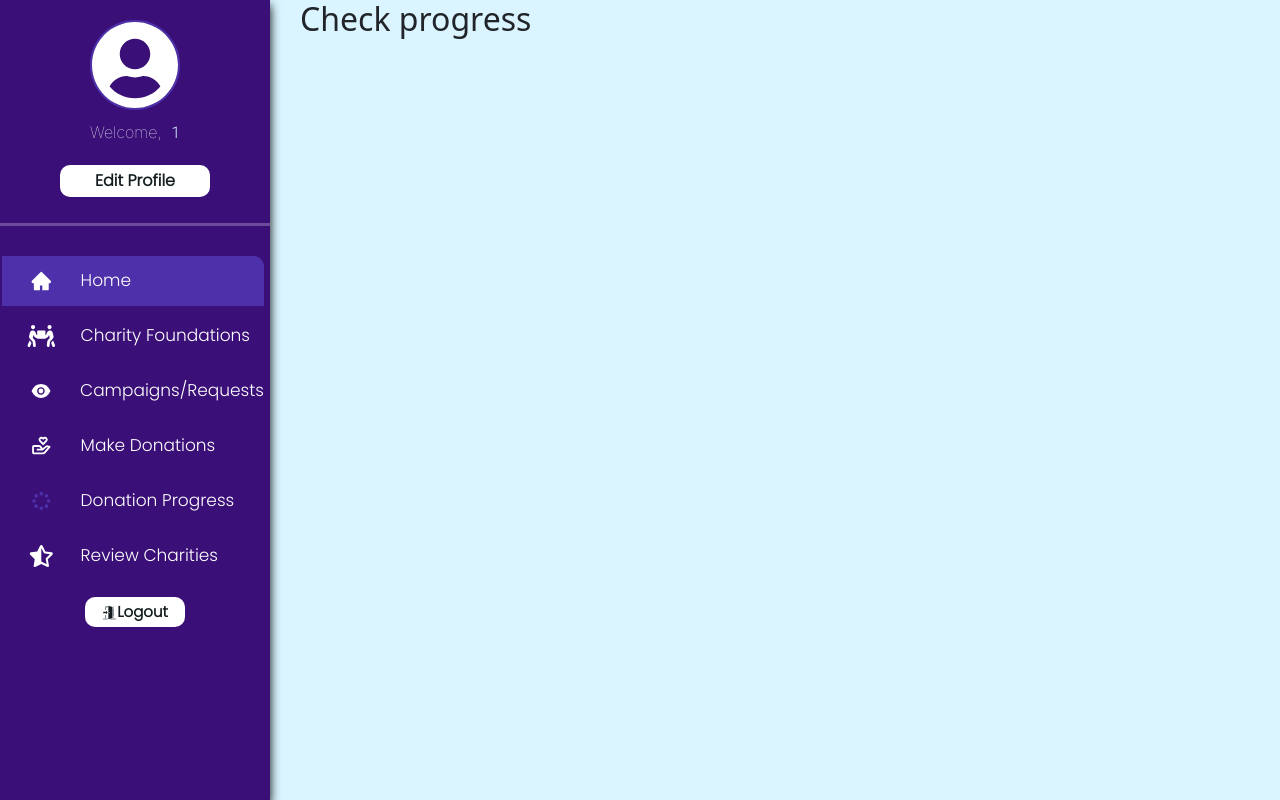
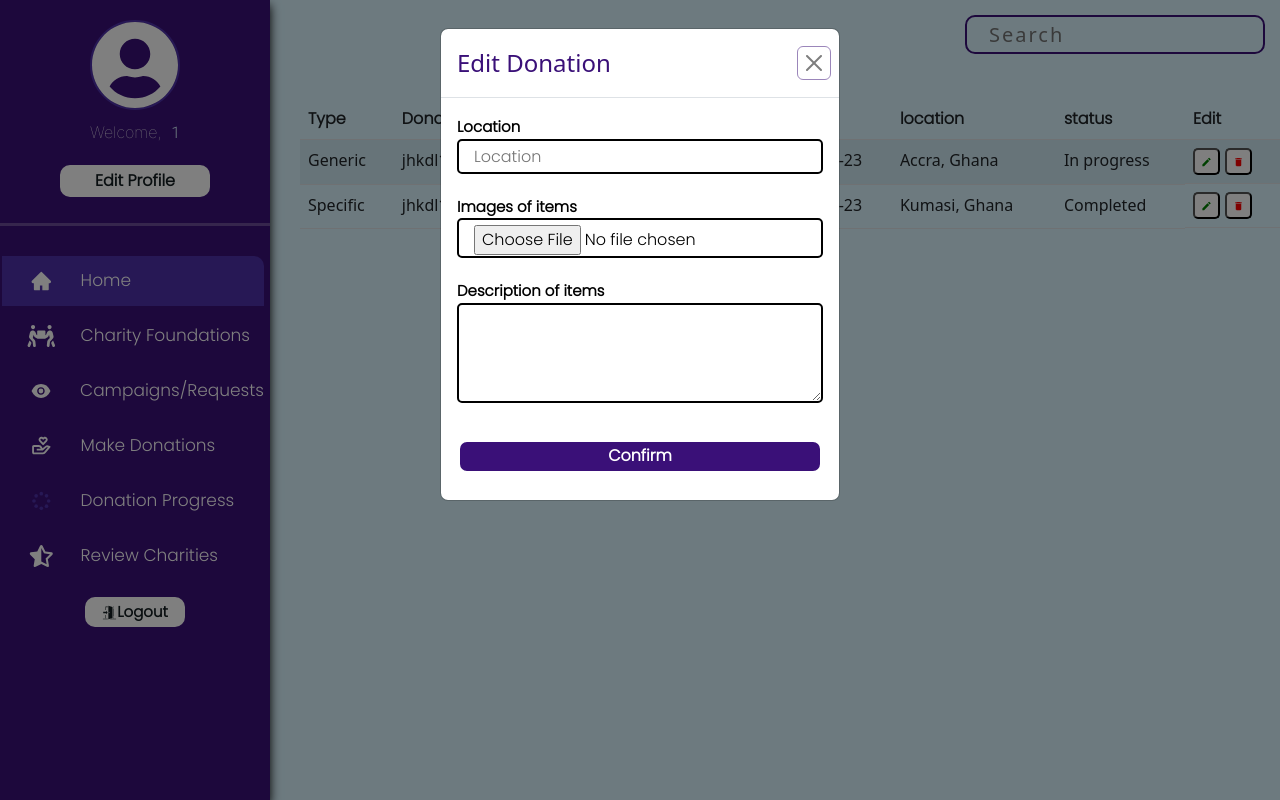
Before and after one commit to CareToShare-Project/CareToShare-Frontend, a React (Create React App) app: page /login/Donor/1/donationProgress in a window 1280 px wide. Built offline with nearby package versions, Linux system fonts and the light colour scheme; a web font is replaced by a local one.

Commit message:
implementing donation progress component

```diff
--- a/src/App.tsx
+++ b/src/App.tsx
@@ -16,6 +16,7 @@ import ForgotPassword from './Components/PasswordReset/ForgotPassword';
 import ViewFoundations from './Components/DonorPage/ViewFoundations';
 import ViewRequests from './Components/DonorPage/ViewRequests';
 import MakeDonation from './Components/DonorPage/MakeDonation';
+import DonationProgress from './Components/DonorPage/DonationProgress';
 
 
 
@@ -61,7 +62,7 @@ function App() {
               <Route path='viewCharities' element={<ViewFoundations />}/>
               <Route path='viewRequests' element = {<ViewRequests />}/>
               <Route path='makeDonations' element = {<MakeDonation />} />
-              <Route path='donationProgress' element = {<h2>Check progress</h2>}/>
+              <Route path='donationProgress' element = {<DonationProgress />}/>
               <Route path='reviewCharities' element = {<h2>Review Charities</h2>} />
               <Route path='editProfile' element = {<h2>Edit UserProfile</h2>} />
             </Route>
--- /dev/null
+++ b/src/Components/DonorPage/DonationProgress.tsx
@@ -0,0 +1,96 @@
+import React, { useState } from 'react'
+import {DeleteButton, EditButton, RightSideContentWrapper, TableWrapper,
+    UpdateDonationConfirmButton, UpdateDonationField, UpdateDonationInputLabel,
+    UpdateDonationTextWrapper } from './DonorStyles';
+import { MdDelete, MdEdit } from 'react-icons/md';
+import SearchBar from '../Shared_util/SearchBar/SearchBar';
+import Table from 'react-bootstrap/Table';
+import Modal from 'react-bootstrap/Modal';
+import "../Shared_Styles/Modal/modal.css"
+
+
+const DonationProgress = () => {
+    const [query, setQuery] = useState('')
+    const [show, setShow] = useState(true)
+
+    return(
+        <RightSideContentWrapper>
+            <SearchBar query={query} setQuery={setQuery}/>
+            <TableWrapper>
+                <Table responsive className='table' striped hover >
+                    <thead className='table-heading'>
+                        <tr>
+                            <th>Type</th>
+                            <th>Donation Id</th>
+                            <th>Organisation</th>
+                            <th>Date</th>
+                            <th>location</th>
+                            <th>status</th>
+                            <th>Edit</th>
+                        </tr>
+                    </thead>
+                    <tbody>
+                        <tr>
+                            <td>Generic</td>
+                            <td>jhkdl12335kjdf</td>
+                            <td>-</td>
+                            <td>22-05-23</td>
+                            <td>Accra, Ghana</td>
+                            <td>In progress</td>
+                            <td style={{'display' : 'flex', 'gap':'5px'}}>
+                                <EditButton>
+                                    <MdEdit />
+                                </EditButton>
+                                <DeleteButton>
+                                    <MdDelete />
+                                </DeleteButton>
+                            </td>
+                        </tr>
+                        <tr>
+                            <td>Specific</td>
+                            <td>jhkdl12335kjdf</td>
+                            <td>Boosaataa Foundation</td>
+                            <td>22-05-23</td>
+                            <td>Kumasi, Ghana</td>
+                            <td>Completed</td>
+                            <td style={{'display' : 'flex', 'gap':'5px'}}>
+                                <EditButton>
+                                    <MdEdit />
+                                </EditButton>
+                                <DeleteButton>
+                                    <MdDelete />
+                                </DeleteButton>
+                            </td>
+                        </tr>
+                    </tbody>
+                </Table>
+
+                {/* modal that pops up to edit donation */}
+                <Modal show={show} onHide={()=>setShow(false)}>
+                    <Modal.Header closeButton>
+                        <Modal.Title>Edit Donation</Modal.Title>
+                    </Modal.Header>
+
+                    <Modal.Body>
+                        <div>
+                            <UpdateDonationInputLabel>Location</UpdateDonationInputLabel>
+                            <UpdateDonationField type='text' placeholder='Location'/>
+                        </div>
+                        <div>
+                            <UpdateDonationInputLabel>Images of items</UpdateDonationInputLabel>
+                            <UpdateDonationField type='file' className='file-field'/>
+                        </div>
+                        <div>
+                            <UpdateDonationInputLabel>Description of items</UpdateDonationInputLabel>
+                            <UpdateDonationTextWrapper defaultValue={''}></UpdateDonationTextWrapper>
+                        </div>
+                        <UpdateDonationConfirmButton>Confirm</UpdateDonationConfirmButton>
+                    </Modal.Body>
+                </Modal>
+
+        </TableWrapper>
+        </RightSideContentWrapper>
+    )
+};
+
+export default DonationProgress;
--- a/src/Components/DonorPage/DonorStyles.ts
+++ b/src/Components/DonorPage/DonorStyles.ts
@@ -1,4 +1,5 @@
 import styled, {keyframes} from 'styled-components'
+import { TextWrapper } from '../CharityPage/CharityStyles'
 
 // Registration styles
 export const RegistrationWrapper = styled.div`
@@ -138,6 +139,7 @@ export const RightSideContentWrapper = styled.div`
         overflow-x: hidden;
 
     }
+
 `
 
 // view foundation and view requests styles
@@ -282,6 +284,7 @@ export const DonationFormContainer = styled.div`
     align-items: center;
     justify-content: center;
     height: 100vh;
+
 `
 
 export const DonationForms = styled.form`
@@ -332,3 +335,61 @@ export const DonationInputField = styled(InputField)`
     border: 2px solid ${({theme}) => theme.background.primary};
     width: 100%;
 `
+
+// check donation progress styles
+export const TableWrapper = styled.div`
+    .table{
+        .table-heading{
+            font-family: Poppins;
+            font-weight: 800;
+        }
+    }
+
+`
+
+export const EditButton = styled.button`
+    width: 27px;
+    height: 27px;
+    display: flex;
+    align-items: center;
+    border-radius: 5px;
+    background: white;
+    color: green;
+`
+
+export const DeleteButton = styled(EditButton)`
+    color: red;
+`
+
+export const UpdateDonationField = styled.input`
+    width: 100%;
+    border-radius: 5px;
+    font-family: Poppins;
+    font-weight: 400;
+    text-indent: 10px;
+    height: 35px;
+    padding: 5px;
+    background: transparent;
+    color: black;
+    border: 2px solid;
+
+    &:focus{
+        border: 2px solid ${({theme}) => theme.color.hover2};
+        outline: none;
+    }
+
+`
+export const UpdateDonationTextWrapper = styled(TextWrapper)`
+    color: black;
+    border: 2px solid black;
+    height: 100px;
+`
+
+export const UpdateDonationConfirmButton = styled(DonateButton)`
+    width: 100%;
+    height: 35px;
+`
+
+export const UpdateDonationInputLabel = styled(InputLabel)`
+    color: black;
+`
--- a/src/Components/Login/LoginStyles.ts
+++ b/src/Components/Login/LoginStyles.ts
@@ -36,7 +36,7 @@ export const FormWrapper = styled.form`
     background: ${({theme})=> theme.background.main};
     box-shadow: 0px 2px 10px ${({theme})=> theme.background.main};
     outline: transparent;
-    animation: ${pulseAnimation} 1s ease-in-out;
+    animation: ${pulseAnimation} 0.5s ease-in-out;
 `
 export const FormContainer = styled.div`
     position: relative;
--- /dev/null
+++ b/src/Components/Shared_Styles/Modal/modal.css
@@ -0,0 +1,23 @@
+.modal-content {
+  width: 400px;
+  margin: 0 auto;
+}
+.modal-content .modal-title {
+  color: #3A1078;
+}
+.modal-content .btn-close {
+  color: #3A1078;
+  border: 1px solid;
+}
+.modal-content .modal-body {
+  display: flex;
+  flex-direction: column;
+  gap: 20px;
+  align-items: center;
+}
+.modal-content .modal-body div {
+  width: 100%;
+}
+.modal-content .modal-body .file-field {
+  height: 40px;
+}/*# sourceMappingURL=modal.css.map */
--- /dev/null
+++ b/src/Components/Shared_Styles/Modal/modal.scss
@@ -0,0 +1,24 @@
+.modal-content{
+    width: 400px;
+    margin: 0 auto;
+    .modal-title{
+        color: #3A1078;
+    }
+    .btn-close{
+        color: #3A1078;
+        border: 1px solid;
+    }
+
+    .modal-body{
+        display: flex;
+        flex-direction: column;
+        gap: 20px;
+        align-items: center;
+        div{
+            width: 100%;
+        }
+        .file-field{
+            height: 40px;
+        }
+    }
+}
--- a/src/Components/Shared_util/SearchBar/SearchBar.tsx
+++ b/src/Components/Shared_util/SearchBar/SearchBar.tsx
@@ -11,7 +11,7 @@ const SearchBar: React.FC<queryProp> = ({query, setQuery}) => {
                     type="search"
                     value={query}
                     onChange={e=>setQuery(e.target.value)}
-                    placeholder="search"
+                    placeholder="Search"
                     className="search-btn"/>
                 <MdSearch className="search-icon"/>
             </SearchBox>
--- a/src/Components/Shared_util/SearchBar/SearchBarStyles.ts
+++ b/src/Components/Shared_util/SearchBar/SearchBarStyles.ts
@@ -40,7 +40,6 @@ export const SearchBox = styled.div`
         background: none;
         border: 0px;
         text-indent: 20px;
-        font-family: Poppins;
         color: ${({theme})=> theme.background.primary};
         font-size: 20px;
         letter-spacing: 2px;
```
Also changed, not shown: 1 other file (tests, documents, lock files or other folders).
